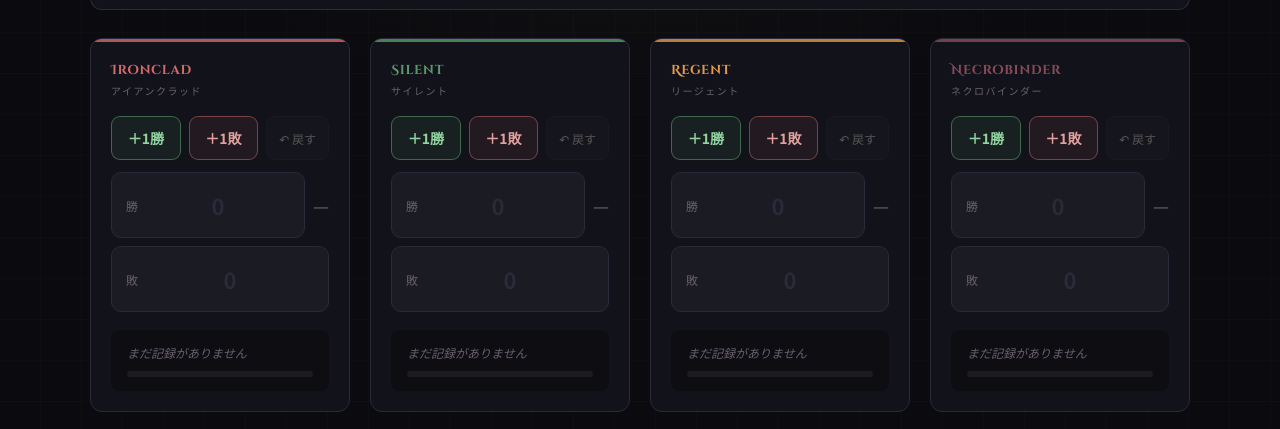
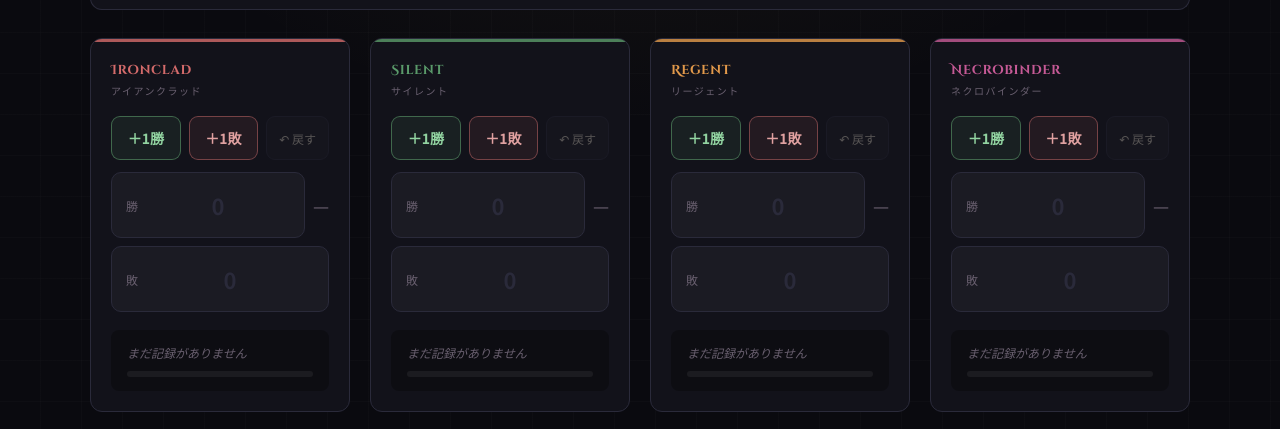
Before and after one commit to pocoapoco-lab/sts2-winrate, a plain HTML site: page index.html in a window 1280 px wide. Shown: the part 220-649 px from the top of the page. Drawn offline with nearby package versions, Linux system fonts and the light colour scheme.

Commit message:
fix: align Necrobinder theme with magenta artwork

```diff
--- a/index.html
+++ b/index.html
@@ -42,7 +42,7 @@
     --silent: #5a9a6a;
     --defect: #4a7aaa;
     --watcher: #e39a4b;
-    --necro: #8a4a5a;
+    --necro: #c65a96;
     --fool: #e8c93a;
   }
 
```
